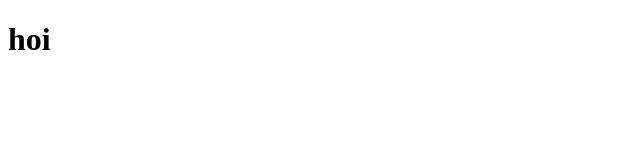
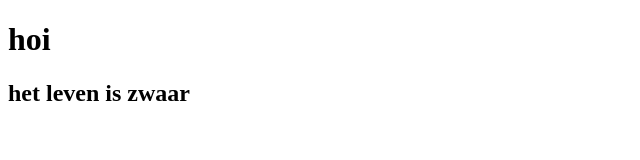
Before and after one commit to limipimi/gitopdracht, a plain HTML site: page index.html in a window 1280 px wide. Shown: the whole page, without its empty margins (0-640 px from the left). Drawn offline with Linux system fonts and the light colour scheme.

Commit message:
het leven is zwaar

```diff
--- a/index.html
+++ b/index.html
@@ -3,5 +3,6 @@
 <html>
     <body>
         <h1>hoi</h1>
+        <h2>het leven is zwaar</h2>
     </body>
 </html>
```
Also changed, not shown: 1 other file.
